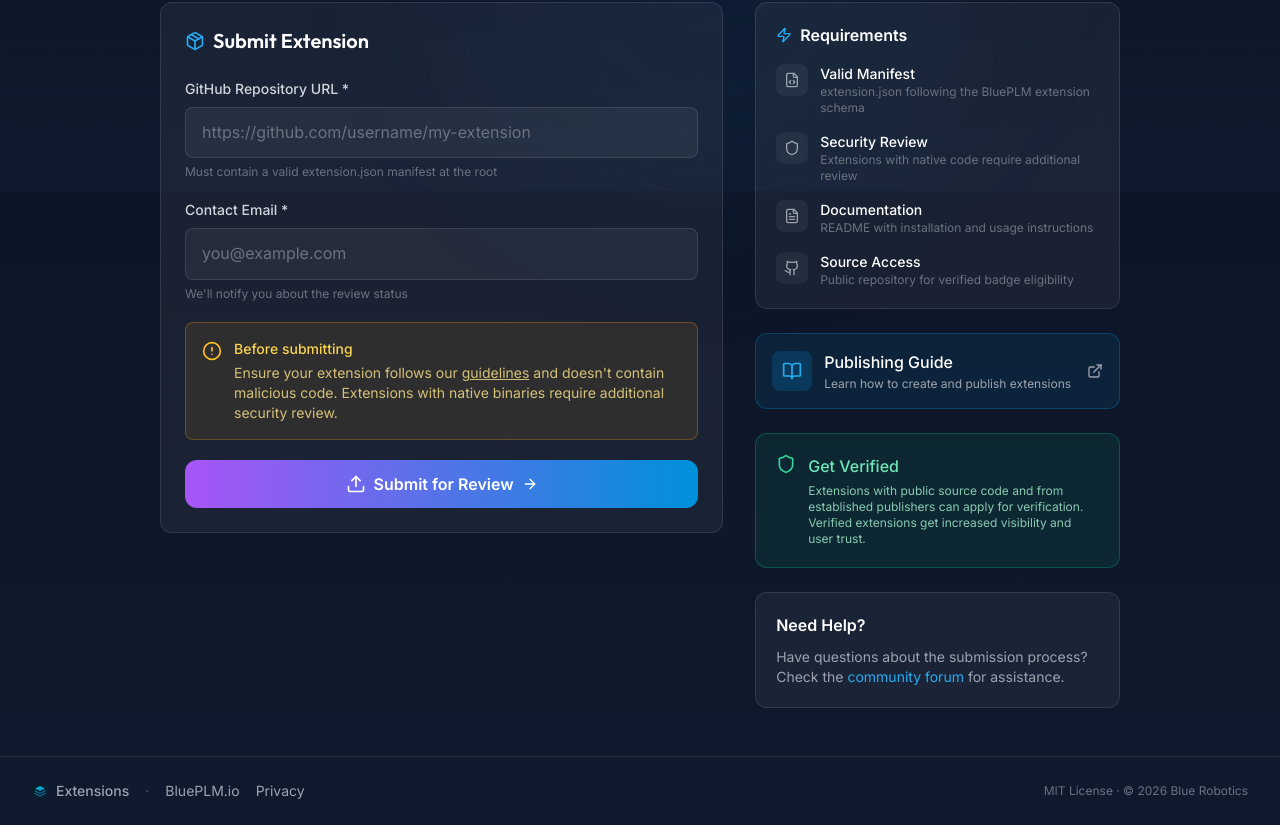
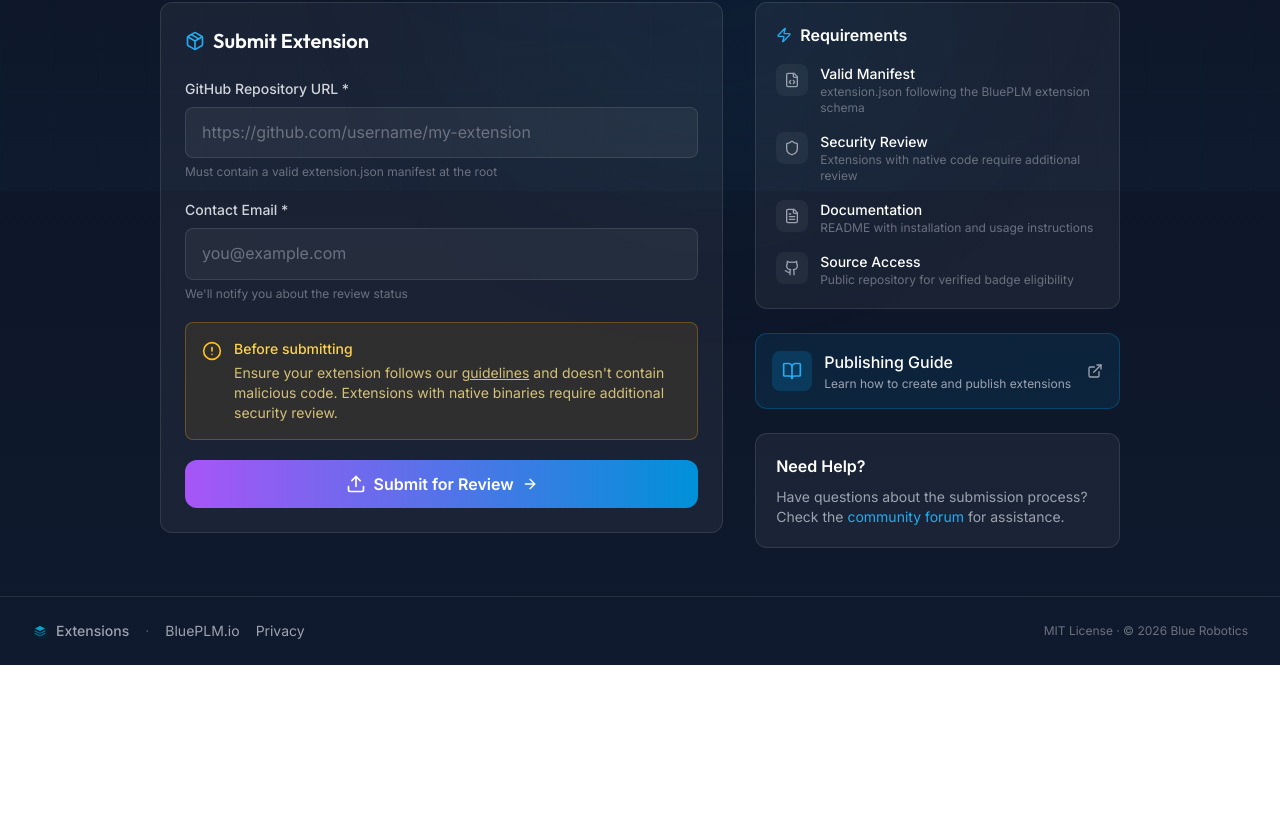
Before and after one commit to bluerobotics/blueplm-site, a React (Vite) app: page /marketplace/submit in a window 1280 px wide. Shown: the part 609-1434 px from the top of the page. After the commit the page ends 1274 px from the top, so only its background shows below. Built offline with nearby package versions, Linux system fonts and the light colour scheme; no server answers.

Commit message:
fix: Remove Get Verified section from Submit page

```diff
--- a/src/pages/marketplace/Submit.tsx
+++ b/src/pages/marketplace/Submit.tsx
@@ -314,21 +314,6 @@
               <ExternalLink className="w-4 h-4 text-gray-400" />
             </a>
 
-            {/* Verified Badge Info */}
-            <div className="p-5 rounded-xl bg-emerald-500/10 border border-emerald-500/30">
-              <div className="flex items-start gap-3">
-                <Shield className="w-5 h-5 text-emerald-400 flex-shrink-0" />
-                <div>
-                  <h4 className="font-medium text-emerald-300 mb-1">Get Verified</h4>
-                  <p className="text-xs text-emerald-200/80">
-                    Extensions with public source code and from established publishers
-                    can apply for verification. Verified extensions get increased
-                    visibility and user trust.
-                  </p>
-                </div>
-              </div>
-            </div>
-
             {/* Need Help? */}
             <div className="p-5 rounded-xl bg-white/5 border border-white/10">
               <h3 className="font-semibold text-white mb-2">Need Help?</h3>
```
